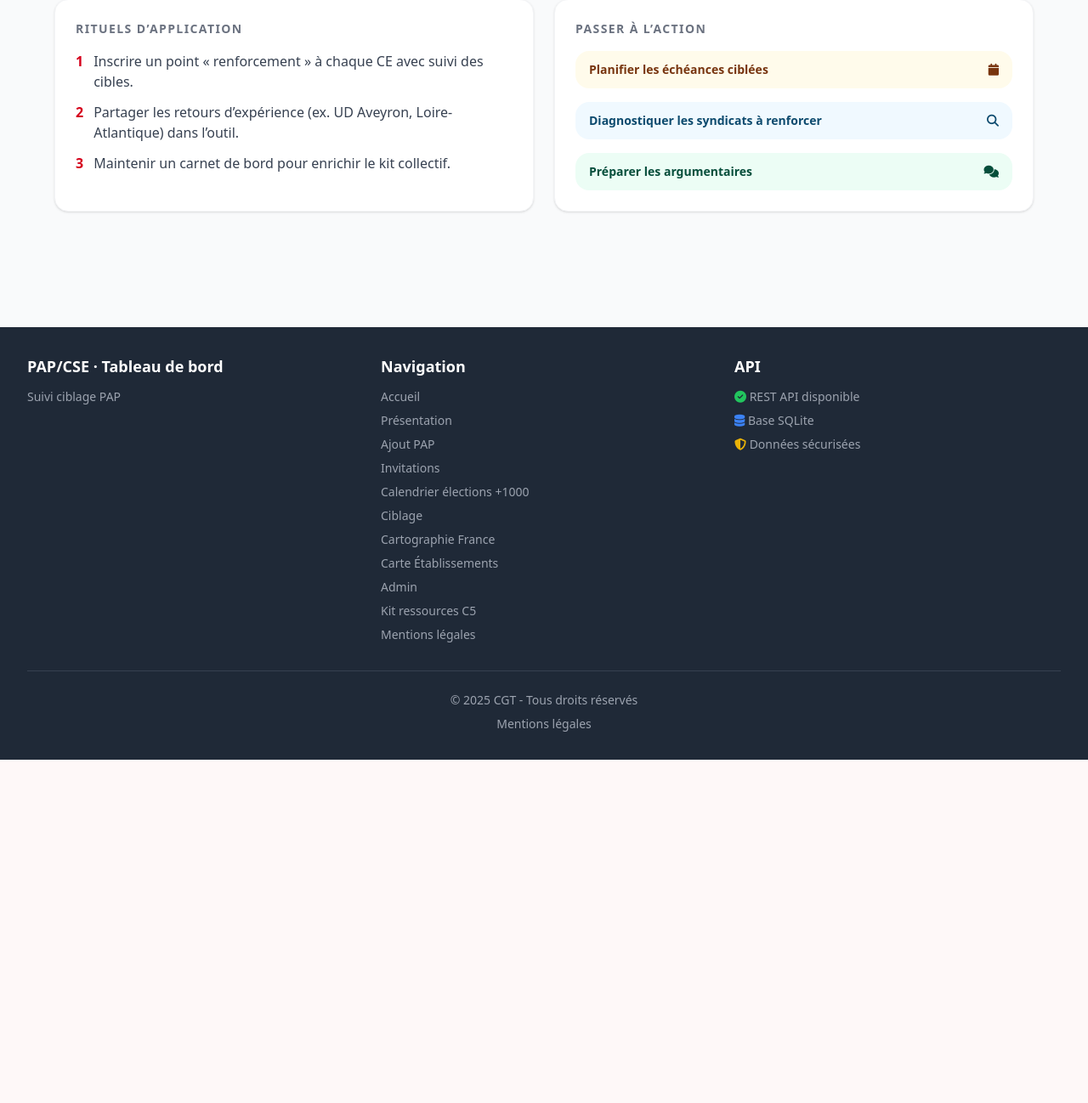
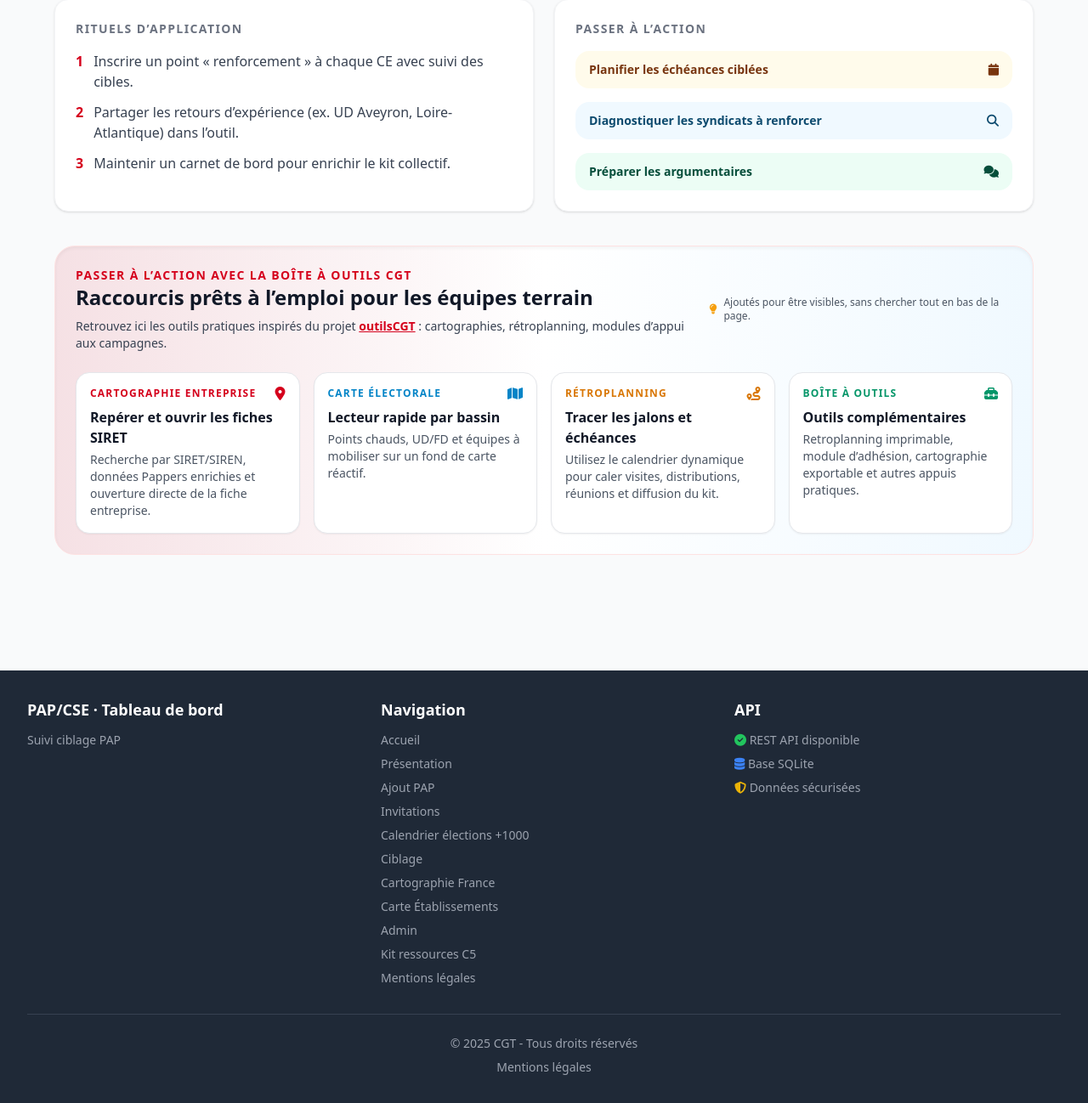
Before and after one commit to quentin12200/outilspapv2, a Python web app: template app/templates/guide_exploitation.html in a window 1280 px wide. Shown: the part 4261-5559 px from the top of the page at 85% size. Before the commit the page ends 5155 px from the top, so only its background shows below. Run offline with Jinja, Linux system fonts and the light colour scheme; the template is opened without the code that fills it, so the values that code supplies are empty; some libraries are stand-ins or nearby versions.

Commit message:
Add toolbox shortcuts to kit page

```diff
--- a/app/templates/guide_exploitation.html
+++ b/app/templates/guide_exploitation.html
@@ -941,6 +941,64 @@
         </div>
       </article>
     </section>
+
+    <section class="mt-10 bg-gradient-to-r from-cgt-red/10 via-white to-sky-50 rounded-3xl p-6 border border-red-100 shadow-inner">
+      <div class="flex flex-col lg:flex-row lg:items-center lg:justify-between gap-4">
+        <div>
+          <p class="text-sm font-semibold text-cgt-red uppercase tracking-widest">Passer à l’action avec la boîte à outils CGT</p>
+          <h3 class="text-2xl font-bold text-gray-900">Raccourcis prêts à l’emploi pour les équipes terrain</h3>
+          <p class="text-sm text-gray-700 mt-2 max-w-3xl">Retrouvez ici les outils pratiques inspirés du projet <a href="https://outils-cgt-aveyron.vercel.app/" class="underline font-semibold text-cgt-red" target="_blank" rel="noreferrer">outilsCGT</a>&nbsp;: cartographies, rétroplanning, modules d’appui aux campagnes.</p>
+        </div>
+        <div class="flex items-center gap-2 text-xs text-gray-600">
+          <i class="fas fa-lightbulb text-amber-500"></i>
+          <span>Ajoutés pour être visibles, sans chercher tout en bas de la page.</span>
+        </div>
+      </div>
+      <div class="mt-6 grid md:grid-cols-2 xl:grid-cols-4 gap-4">
+        <a href="{{ url_for('etablissements_carte_page') }}"
+           class="group flex flex-col h-full rounded-2xl border border-gray-200 bg-white p-4 shadow-sm hover:-translate-y-0.5 hover:shadow transition"
+           title="Cartographier les établissements et ouvrir les fiches entreprises">
+          <div class="flex items-center justify-between">
+            <p class="text-xs font-semibold uppercase tracking-widest text-cgt-red">Cartographie entreprise</p>
+            <i class="fas fa-location-dot text-cgt-red"></i>
+          </div>
+          <p class="mt-2 text-base font-semibold text-gray-900">Repérer et ouvrir les fiches SIRET</p>
+          <p class="mt-1 text-sm text-gray-600">Recherche par SIRET/SIREN, données Pappers enrichies et ouverture directe de la fiche entreprise.</p>
+        </a>
+        <a href="{{ url_for('cartographie_page') }}"
+           class="group flex flex-col h-full rounded-2xl border border-gray-200 bg-white p-4 shadow-sm hover:-translate-y-0.5 hover:shadow transition"
+           title="Visualiser les implantations CGT et les forces par département">
+          <div class="flex items-center justify-between">
+            <p class="text-xs font-semibold uppercase tracking-widest text-sky-600">Carte électorale</p>
+            <i class="fas fa-map text-sky-600"></i>
+          </div>
+          <p class="mt-2 text-base font-semibold text-gray-900">Lecteur rapide par bassin</p>
+          <p class="mt-1 text-sm text-gray-600">Points chauds, UD/FD et équipes à mobiliser sur un fond de carte réactif.</p>
+        </a>
+        <a href="{{ url_for('calendrier_elections') }}"
+           class="group flex flex-col h-full rounded-2xl border border-gray-200 bg-white p-4 shadow-sm hover:-translate-y-0.5 hover:shadow transition"
+           title="Construire un rétroplanning de campagne CSE/implantation">
+          <div class="flex items-center justify-between">
+            <p class="text-xs font-semibold uppercase tracking-widest text-amber-600">Rétroplanning</p>
+            <i class="fas fa-route text-amber-600"></i>
+          </div>
+          <p class="mt-2 text-base font-semibold text-gray-900">Tracer les jalons et échéances</p>
+          <p class="mt-1 text-sm text-gray-600">Utilisez le calendrier dynamique pour caler visites, distributions, réunions et diffusion du kit.</p>
+        </a>
+        <a href="https://outils-cgt-aveyron.vercel.app/"
+           target="_blank"
+           rel="noreferrer"
+           class="group flex flex-col h-full rounded-2xl border border-gray-200 bg-white p-4 shadow-sm hover:-translate-y-0.5 hover:shadow transition"
+           title="Accéder à la boîte à outils militante complète (cartes, rétroplanning, collecte)">
+          <div class="flex items-center justify-between">
+            <p class="text-xs font-semibold uppercase tracking-widest text-emerald-600">Boîte à outils</p>
+            <i class="fas fa-toolbox text-emerald-600"></i>
+          </div>
+          <p class="mt-2 text-base font-semibold text-gray-900">Outils complémentaires</p>
+          <p class="mt-1 text-sm text-gray-600">Retroplanning imprimable, module d’adhésion, cartographie exportable et autres appuis pratiques.</p>
+        </a>
+      </div>
+    </section>
   </div>
 </main>
 {% include '_chat_rapport_modals.html' %}
```
